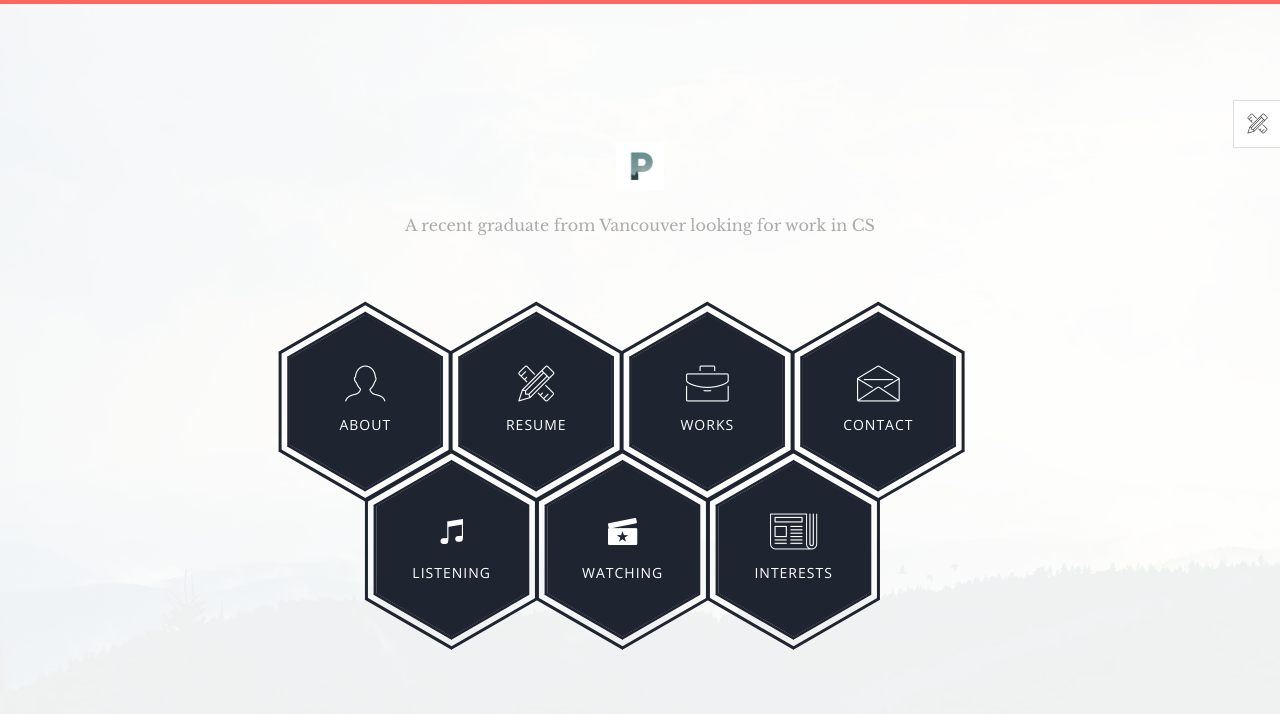
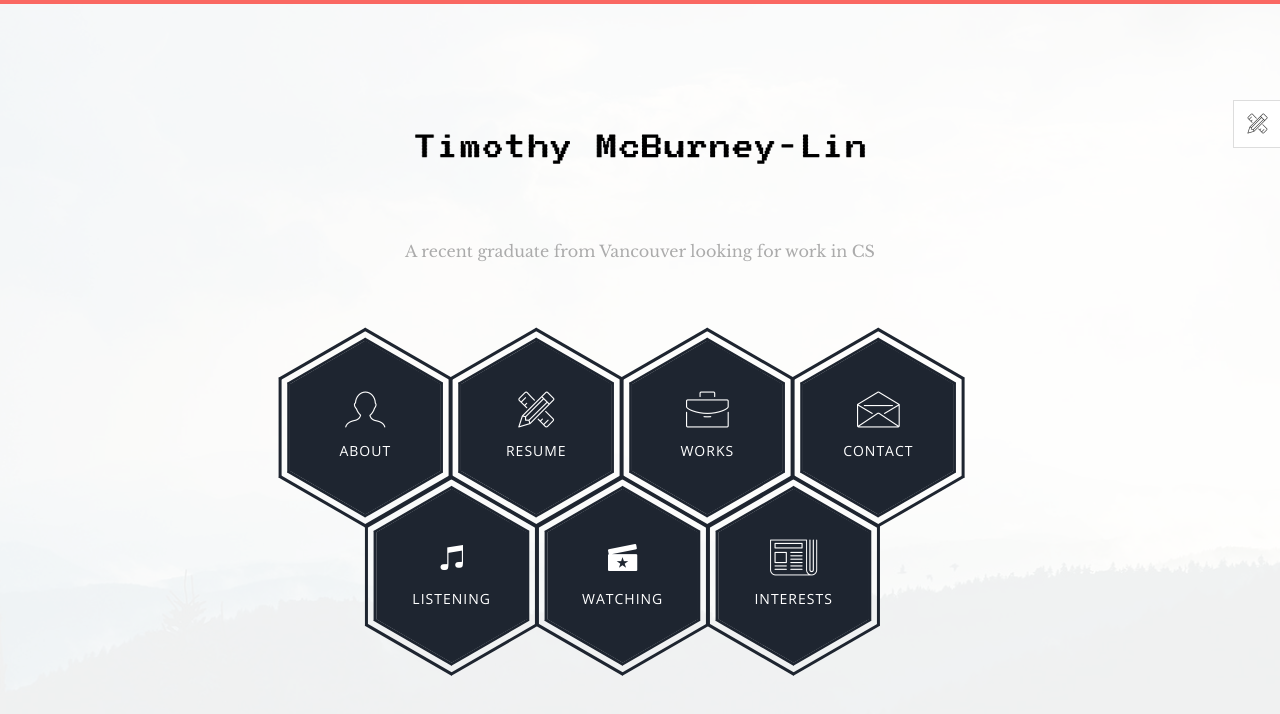
Before and after one commit to timmcburneylin/personal-website, a website: page phantom-bootstrap-main/source/index.html in a window 1280 px wide. Drawn offline with nearby package versions, Linux system fonts and the light colour scheme; files that its build step writes are made by us from their sources; files whose address does not match are found by name.

Commit message:
changed version of index

```diff
--- a/phantom-bootstrap-main/source/index.html
+++ b/phantom-bootstrap-main/source/index.html
@@ -91,7 +91,16 @@ FACEBOOK: https://www.facebook.com/themefisher
         <div class="row">
           <div class="col-xs-12 col-md-offset-1 col-md-10 col-lg-offset-2 col-lg-8">
             <div class="page-title home text-center">
-              <img src="images/favicon.png" alt="">
+              <style>
+                .img-container {
+                  text-align: center;
+                  display: block;
+                  object-fit: contain;
+                }
+              </style>
+              <span class = "img-container">
+                <img src="images/name.png" alt="" width = "700" height = "100">
+                </span>
               <p>A recent graduate from Vancouver looking for work in CS</p>
             </div>
 
```
